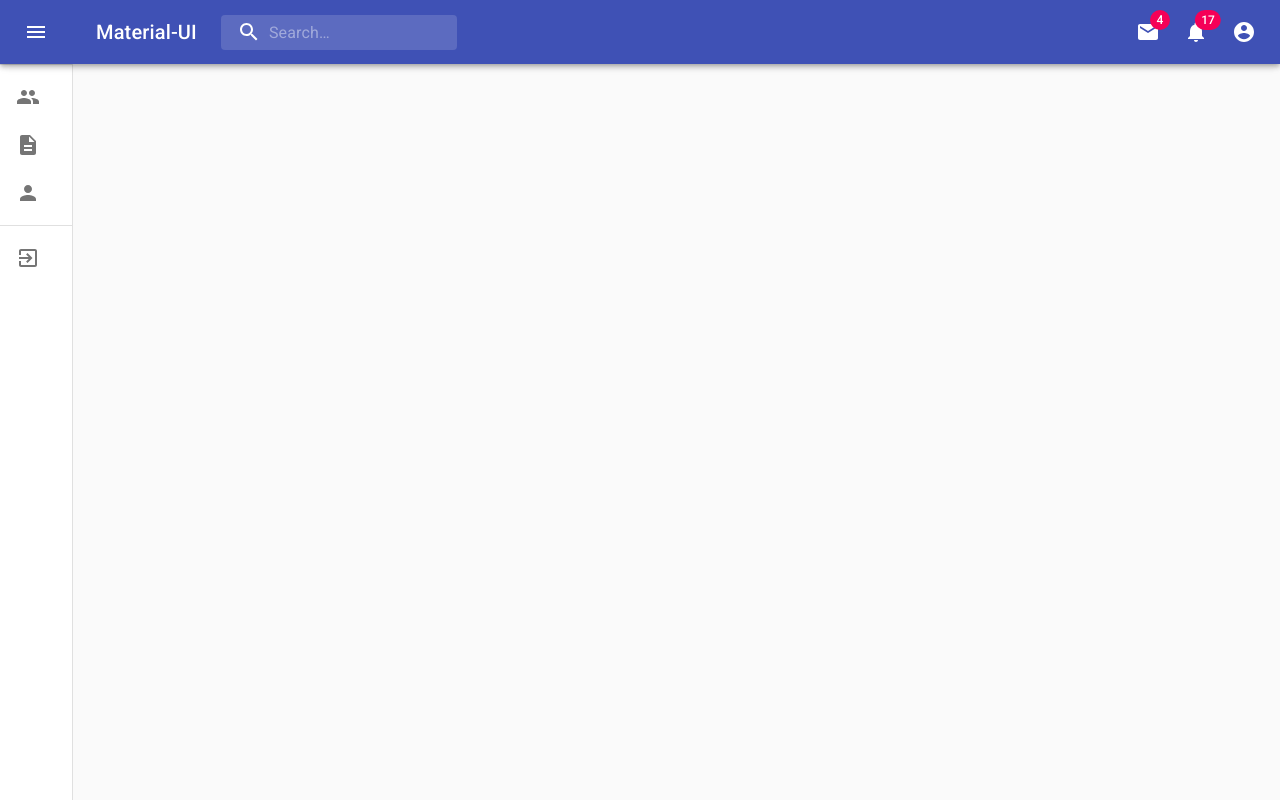
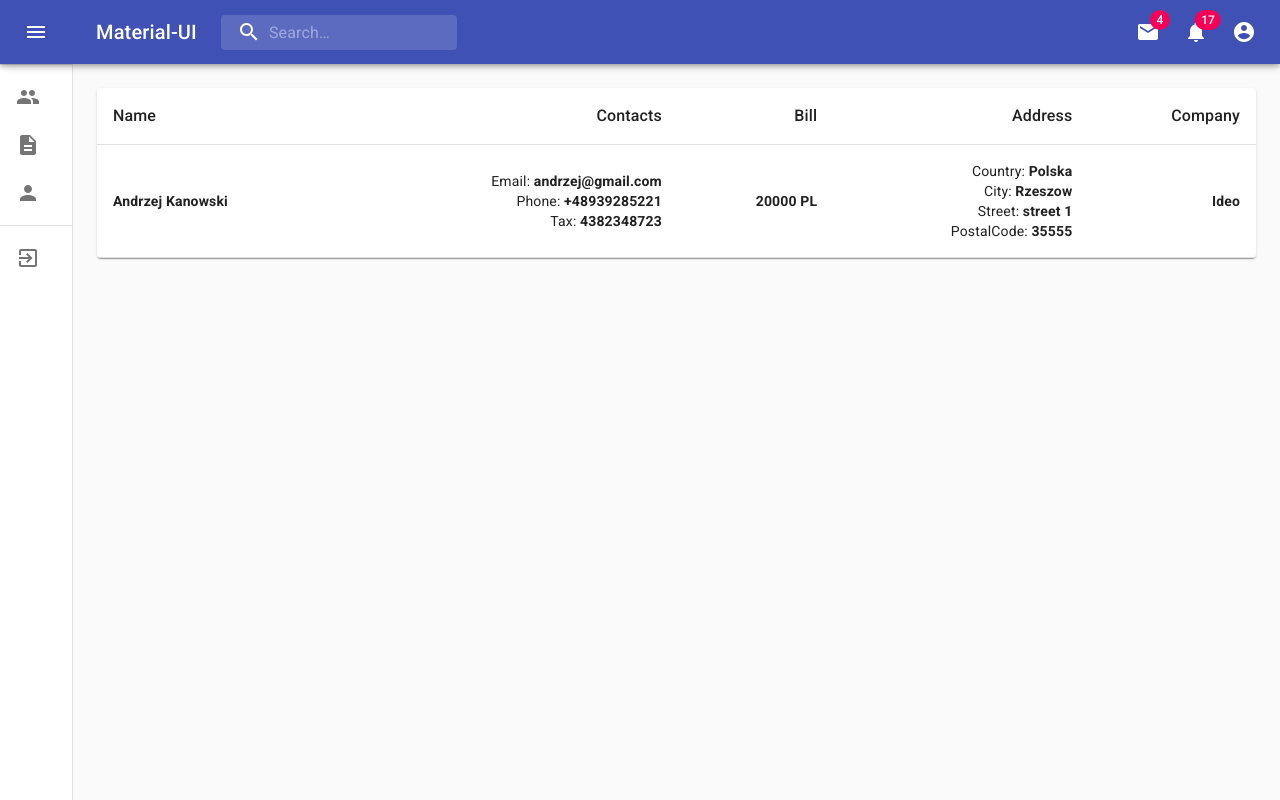
Before and after one commit to marodi-mykhailo/factura-client, a React (Create React App) app: page /sellers in a window 1280 px wide. Built offline with nearby package versions, Linux system fonts and the light colour scheme; no server answers.

Commit message:
sellers table

```diff
--- a/src/App.tsx
+++ b/src/App.tsx
@@ -6,6 +6,7 @@ import {useDispatch} from "react-redux";
 import {getClientsTC} from "./reducers/client-reducer";
 import {Route, Switch} from 'react-router-dom';
 import ClientTable from "./Components/ClientsTable/ClientsTable";
+import SellersTable from "./Components/SellersTable/SellersTable";
 
 
 function App() {
@@ -18,6 +19,7 @@ function App() {
             <Main>
                 <Switch>
                     <Route path={'/clients'} render={() => <ClientTable/>}/>
+                    <Route path={'/sellers'} render={() => <SellersTable/>}/>
                 </Switch>
             </Main>
         </div>
--- /dev/null
+++ b/src/Components/SellersTable/SellersTable.tsx
@@ -0,0 +1,83 @@
+import React, {useEffect} from 'react';
+import {makeStyles} from '@material-ui/core/styles';
+import Table from '@material-ui/core/Table';
+import TableBody from '@material-ui/core/TableBody';
+import TableCell from '@material-ui/core/TableCell';
+import TableContainer from '@material-ui/core/TableContainer';
+import TableHead from '@material-ui/core/TableHead';
+import TableRow from '@material-ui/core/TableRow';
+import Paper from '@material-ui/core/Paper';
+import {useDispatch, useSelector} from "react-redux";
+import {AppRootStateType} from "../../redux/store";
+import {ClientType, getClientsTC} from "../../reducers/client-reducer";
+import {getSellersTC, SellersType} from "../../reducers/sellers-reducer";
+
+const useStyles = makeStyles({
+    table: {
+        minWidth: 650,
+    },
+});
+
+
+export default function SellersTable() {
+    const dispatch = useDispatch()
+    const rows = useSelector<AppRootStateType, SellersType[]>(state => state.sellers)
+    useEffect(() => {
+        dispatch(getSellersTC())
+    }, [])
+    const classes = useStyles();
+    return (
+        <TableContainer component={Paper}>
+            <Table className={classes.table} aria-label="simple table">
+                <TableHead>
+                    <TableRow>
+                        <TableCell><span style={{fontSize: '16px'}}>Name</span></TableCell>
+                        <TableCell align="right"><span style={{fontSize: '16px'}}>Contacts</span></TableCell>
+                        <TableCell align="right"><span style={{fontSize: '16px'}}>Bill</span></TableCell>
+                        <TableCell align="right"><span style={{fontSize: '16px'}}>Address</span></TableCell>
+                        <TableCell align="right"><span style={{fontSize: '16px'}}>Company</span></TableCell>
+                    </TableRow>
+                </TableHead>
+                <TableBody>
+                    {rows.map((row) => (
+                        <TableRow key={row.info.ID}>
+                            <TableCell component="th" scope="row">
+                                <span style={{fontWeight: "bold"}}>{row.info.name}</span>
+                            </TableCell>
+                            <TableCell align="right">
+                                <div>
+                                    <div> Email: <span
+                                        style={{fontWeight: "bold", fontSize: '14px'}}>{row.info.email}</span></div>
+                                    <div> Phone: <span
+                                        style={{fontWeight: "bold", fontSize: '14px'}}>{row.info.phone}</span></div>
+                                    <div> Tax: <span
+                                        style={{fontWeight: "bold", fontSize: '14px'}}>{row.info.numberTax}</span></div>
+                                </div>
+                            </TableCell>
+                            <TableCell align="right"
+                                       style={{fontWeight: "bold"}}>{row.info.bill} {row.info.currency}</TableCell>
+                            <TableCell align="right">
+                                <div>
+                                    <div> Country: <span
+                                        style={{fontWeight: "bold"}}>{row.address.map(item => item.country)}</span>
+                                    </div>
+                                    <div> City: <span
+                                        style={{fontWeight: "bold"}}>{row.address.map(item => item.city)}</span>
+                                    </div>
+                                    <div> Street: <span
+                                        style={{fontWeight: "bold"}}>{row.address.map(item => item.street)}</span>
+                                    </div>
+                                    <div> PostalCode: <span
+                                        style={{fontWeight: "bold"}}>{row.address.map(item => item.postalCode)}</span>
+                                    </div>
+                                </div>
+                            </TableCell>
+                            <TableCell align="right"> <span style={{fontWeight: "bold"}}>{row.company.name}</span>
+                            </TableCell>
+                        </TableRow>
+                    ))}
+                </TableBody>
+            </Table>
+        </TableContainer>
+    );
+}
--- a/src/api/factures-api.tsx
+++ b/src/api/factures-api.tsx
@@ -1,5 +1,6 @@
 import axios from 'axios'
 import {ClientType} from "../reducers/client-reducer";
+import {SellersType} from "../reducers/sellers-reducer";
 
 const settings = {
     withCredentials: true,
@@ -13,5 +14,8 @@ const instance = axios.create({
 export const facturaAPI = {
     getClients() {
         return instance.get<ClientType[]>('clients')
+    },
+    getSellers(){
+        return instance.get<SellersType[]>('sellers')
     }
 }
--- a/src/reducers/client-reducer.ts
+++ b/src/reducers/client-reducer.ts
@@ -1,7 +1,7 @@
 import {Dispatch} from "redux";
 import {facturaAPI} from "../api/factures-api";
 
-type ClientInfoType = {
+export type ClientInfoType = {
     ID: string,
     companyID: string,
     name: string,
@@ -12,7 +12,7 @@ type ClientInfoType = {
     currency: string
 }
 
-type ClientAddressType = {
+export type ClientAddressType = {
     ID: string,
     street: string,
     postalCode: string,
@@ -20,7 +20,7 @@ type ClientAddressType = {
     country: string
 }
 
-type ClientCompanyType = {
+export type ClientCompanyType = {
     ID: string,
     name: string
 }
--- /dev/null
+++ b/src/reducers/sellers-reducer.ts
@@ -0,0 +1,111 @@
+import {ClientAddressType, ClientCompanyType, ClientInfoType, ClientType} from "./client-reducer";
+import {Dispatch} from "redux";
+import {facturaAPI} from "../api/factures-api";
+
+export type SellerProduct = {
+    ID: string,
+    name: string,
+    price: string,
+    unit: string,
+    currency: string,
+    tax: string
+}
+
+export type SellersType = {
+    ID: string,
+    info: ClientInfoType,
+    address: ClientAddressType[],
+    company: ClientCompanyType,
+    sellerProducts: SellerProduct[]
+}
+
+
+let sellerInitialState: SellersType[] = [
+    {
+        "ID": "1",
+        "info": {
+            "ID": "1",
+            "companyID": "1",
+            "name": "Andrzej Kanowski",
+            "phone": "+48939285221",
+            "numberTax": "4382348723",
+            "email": "andrzej@gmail.com",
+            "bill": "20000",
+            "currency": "PL"
+        },
+        "address": [{"ID": "1", "street": "street 1", "postalCode": "35555", "city": "Rzeszow", "country": "Polska"}],
+        "company": {"ID": "1", "name": "Ideo"},
+        "sellerProducts": [
+            {
+                "ID": "1",
+                "name": "Milk",
+                "price": "2",
+                "unit": "bottle",
+                "currency": "PL",
+                "tax": "2"
+            },
+            {
+                "ID": "2",
+                "name": "Sweet fresh stawberry",
+                "price": "10",
+                "unit": "kg",
+                "currency": "PL",
+                "tax": "5"
+            },
+            {
+                "ID": "3",
+                "name": "Homemade bread",
+                "price": "4",
+                "unit": "piece",
+                "currency": "PL",
+                "tax": "5"
+            },
+            {
+                "ID": "4",
+                "name": "Tomato",
+                "price": "5",
+                "unit": "kg",
+                "currency": "PL",
+                "tax": "5"
+            },
+            {
+                "ID": "5",
+                "name": "Pears",
+                "price": "3",
+                "unit": "kg",
+                "currency": "PL",
+                "tax": "5"
+            }
+        ]
+    }
+]
+
+
+export const sellersReducer = (state = sellerInitialState, action: SellersReducerActionType) => {
+    switch (action.type) {
+        case "SET_SELLERS":
+            return [
+                ...state,
+                ...action.sellers
+            ]
+        default:
+            return state
+    }
+}
+
+type SellersReducerActionType =
+    |ReturnType<typeof setSellers>
+
+const setSellers = (sellers: SellersType[]) => ({
+    type: "SET_SELLERS",
+    sellers
+})
+
+export const getSellersTC = () => (dispatch: Dispatch) => {
+    facturaAPI.getSellers()
+        .then(res => {
+            dispatch(setSellers(res.data))
+        }).catch(error => {
+        console.log(error)
+    })
+}
--- a/src/redux/store.tsx
+++ b/src/redux/store.tsx
@@ -1,9 +1,11 @@
 import {applyMiddleware, combineReducers, createStore} from "redux";
 import thunkMiddleware from 'redux-thunk'
 import {clientReducer} from "../reducers/client-reducer";
+import {sellersReducer} from "../reducers/sellers-reducer";
 
 const rootReducer = combineReducers({
-    clients: clientReducer
+    clients: clientReducer,
+    sellers: sellersReducer
 })
 
 export const store = createStore(rootReducer, applyMiddleware(thunkMiddleware));
```
Also changed, not shown: src/Components/SellersTable/SellersTable.module.css (added).
